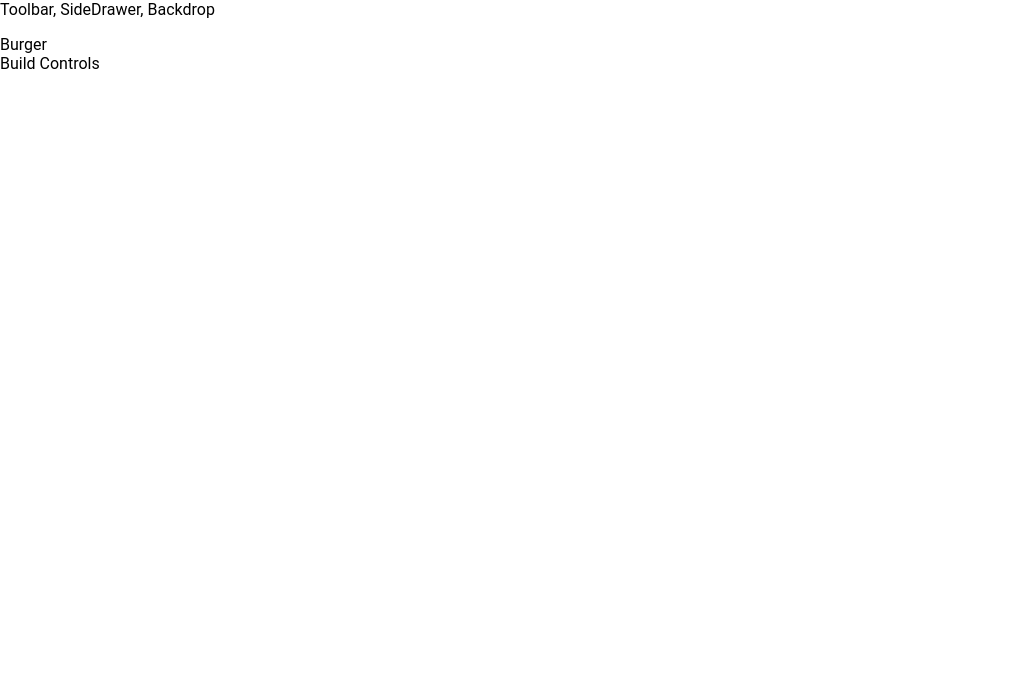
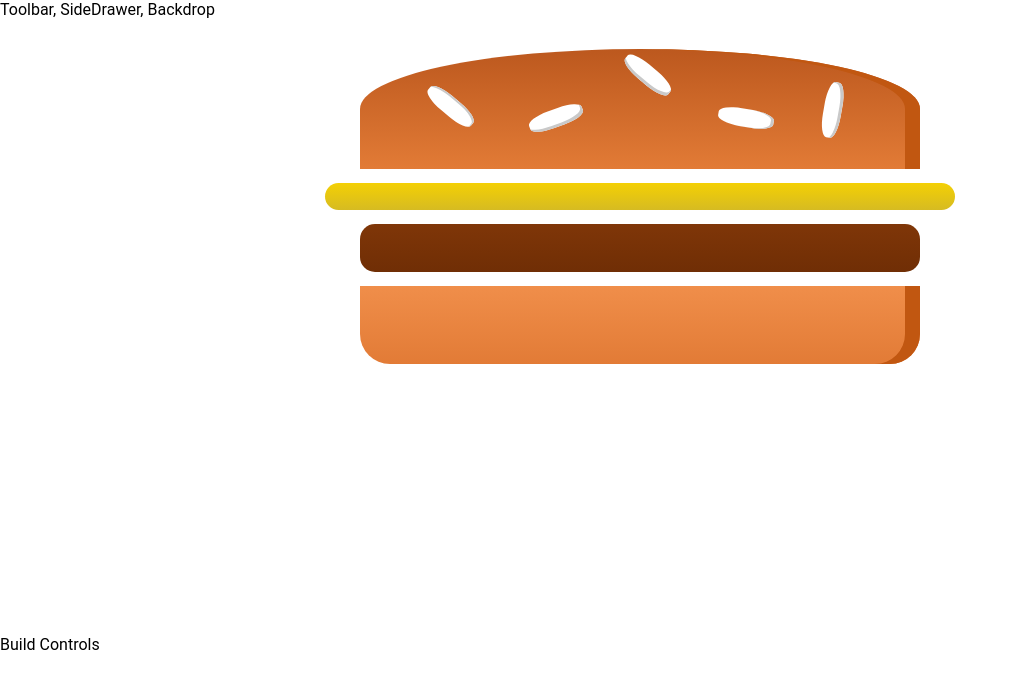
Before and after one commit to ruslanzharkov/react-redux-burger-builder, a React app: page / in a window 1280 px wide. Shown: the top 688 px of the page, without its empty margins (0-1018 px from the left). Built offline with nearby package versions, Linux system fonts and the light colour scheme.

Commit message:
Burger hard code components

```diff
--- /dev/null
+++ b/src/components/Burger/Burger.css
@@ -0,0 +1,30 @@
+.Burger {
+    width: 100%;
+    margin: auto;
+    height: 250px;
+    overflow: scroll;
+    text-align: center;
+    font-weight: bold;
+    font-size: 1.2rem;
+}
+
+@media (min-width: 500px) and (min-height: 400px) {
+    .Burger {
+        width: 350px;
+        height: 300px;
+    }
+}
+
+@media (min-width: 500px) and (min-height: 401px) {
+    .Burger {
+        width: 450px;
+        height: 400px;
+    }
+}
+
+@media (min-width: 1000px) and (min-height: 700px) {
+    .Burger {
+        width: 700px;
+        height: 600px;
+    }
+}
--- a/src/components/Burger/Burger.js
+++ b/src/components/Burger/Burger.js
@@ -0,0 +1,18 @@
+import React, { Component } from 'react';
+
+import classes from './Burger.css';
+import BurgerIngredient from './BurgerIngredient/BurgerIngredient';
+
+class Burger extends Component {
+    render() {
+        return (
+            <div className={classes.Burger}>
+                <BurgerIngredient type="bread-top"/>
+                <BurgerIngredient type="cheese"/>
+                <BurgerIngredient type="meat"/>
+                <BurgerIngredient type="bread-bottom"/>
+            </div>
+        );
+    };
+}
+export default Burger;
--- a/src/components/Burger/BurgerIngredient/BurgerIngredient.js
+++ b/src/components/Burger/BurgerIngredient/BurgerIngredient.js
@@ -14,8 +14,8 @@
             case 'bread-top':
                 ingredient = (
                     <div className={classes.BreadTop}>
-                        <div classname={classes.Seeds1}></div>
-                        <div classname={classes.Seeds2}></div>
+                        <div className={classes.Seeds1}></div>
+                        <div className={classes.Seeds2}></div>
                     </div>
                 );
                 break;
--- a/src/containers/BurgerBuilder/BurgerBuilder.js
+++ b/src/containers/BurgerBuilder/BurgerBuilder.js
@@ -1,12 +1,13 @@
 import React, {Component} from 'react';
 
 import Aux from '../../hoc/Aux';
+import Burger from '../../components/Burger/Burger';
 
 class BurgerBuilder extends Component {
     render() {
         return (
             <Aux>
-                <div>Burger</div>
+                <Burger/>
                 <div>Build Controls</div>
             </Aux>
         );
```
Also changed, not shown: 1 other file (tests, documents, lock files or other folders).
